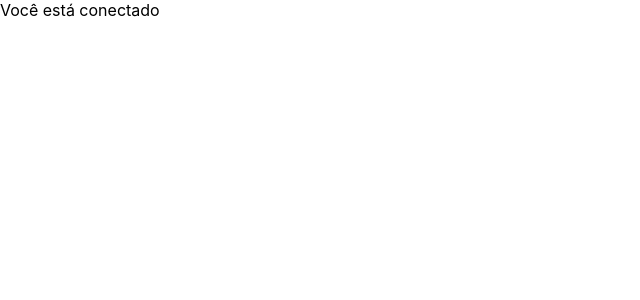
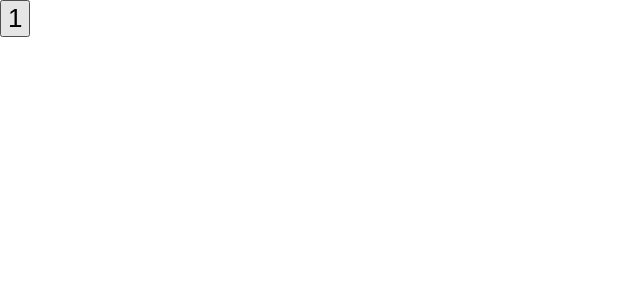
Before and after one commit to luiscns-alt/treinaweb-react-hooks, a React (Vite) app in the folder project-hooks/: page / in a window 1280 px wide. Shown: the top 300 px of the page, without its empty margins (0-640 px from the left). Built offline with nearby package versions, Linux system fonts and the light colour scheme.

Commit message:
hook que sincronizando o estado com o Local Storage

```diff
--- a/project-hooks/src/App.jsx
+++ b/project-hooks/src/App.jsx
@@ -1,14 +1,14 @@
 import './App.css';
 
 import ThemeProvider from './data/ThemeProvider';
-import useOnlineStatus from './hooks/useOnlineStatus';
+import useLocalStorage from './hooks/seLocalStorage';
 
 function App() {
-    const isOnline = useOnlineStatus();
+    const [counter, setCounter] = useLocalStorage('counter', 1);
 
     return (
         <ThemeProvider>
-            <div>{isOnline ? 'Você está conectado' : 'Você desconectou'}</div>
+            <button onClick={() => setCounter(counter + 1)}>{counter}</button>
         </ThemeProvider>
     );
 }
--- /dev/null
+++ b/project-hooks/src/hooks/seLocalStorage.jsx
@@ -0,0 +1,28 @@
+import { useState } from 'react';
+
+function get(key, defaultValue) {
+    const value = window.localStorage.getItem(key) || defaultValue;
+    try {
+        return JSON.parse(value);
+    } catch (error) {
+        return value;
+    }
+}
+
+function set(key, value) {
+    if (typeof value !== 'string') {
+        value = JSON.stringify(value);
+    }
+    window.localStorage.setItem(key, value);
+}
+
+export default function useLocalStorage(key, defaultValue) {
+    const [value, setValue] = useState(get(key, defaultValue));
+
+    function updateValue(newValue) {
+        set(key, newValue);
+        setValue(newValue);
+    }
+
+    return [value, updateValue];
+}
```
